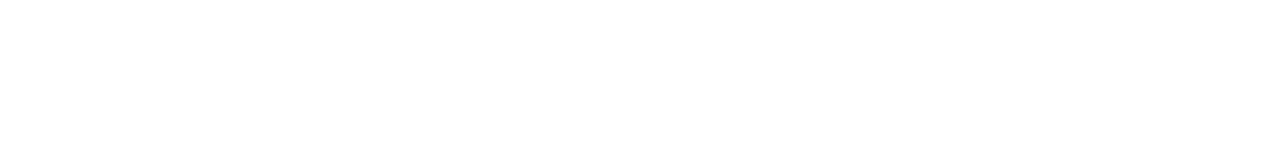
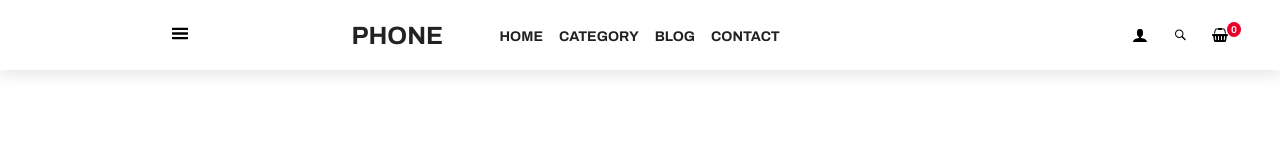
Before and after one commit to Eyakub/responsive-e-commerce, a plain HTML site: page index.html in a window 1280 px wide. Drawn offline with nearby package versions, Linux system fonts and the light colour scheme.

Commit message:
PC responsive for nav almost done, working on mobile responsive

```diff
--- a/index.html
+++ b/index.html
@@ -11,7 +11,90 @@
     />
     <!-- Favicon -->
 
-    <title>Document</title>
+    <!-- Required Core stylesheet -->
+    <link
+      rel="stylesheet"
+      href="node_modules/@glidejs/glide/dist/css/glide.core.min.css"
+    />
+
+    <!-- Optional Theme stylesheet -->
+    <link
+      rel="stylesheet"
+      href="node_modules/@glidejs/glide/dist/css/glide.theme.min.css"
+    />
+    <link href="https://unpkg.com/aos@2.3.1/dist/aos.css" rel="stylesheet" />
+
+    <!-- stylesheet -->
+    <link rel="stylesheet" href="style.css" />
+    <title>Phone Shop</title>
   </head>
-  <body></body>
+  <body>
+    <header class="header" id="header">
+      <div class="navigation">
+        <div class="container">
+          <div class="nav">
+            <div class="nav__hamburger">
+              <svg>
+                <use xlink:href="./images/sprite.svg#icon-menu"></use>
+              </svg>
+            </div>
+            <div class="nav__logo">
+              <a href="#" class="scroll-link">PHONE</a>
+            </div>
+            <div class="nav__menu open">
+              <div class="menu__top">
+                <span class="nav__category">PHONE</span>
+                <a href="#" class="close__toggle">
+                  <svg>
+                    <use xlink:href="./images/sprite.svg#icon-cross">
+                  </svg>
+                </a>
+              </div>
+              <ul class="nav__list">
+                <li class="nav__item">
+                  <a href="#header" class="nav__link scroll-link">Home</a>
+                </li>
+                <li class="nav__item">
+                  <a href="#category" class="nav__link scroll-link">Category</a>
+                </li>
+                <li class="nav__item">
+                  <a href="#news" class="nav__link scroll-link">Blog</a>
+                </li>
+                <li class="nav__item">
+                  <a href="#contact" class="nav__link scroll-link">Contact</a>
+                </li>
+              </ul>
+            </div>
+
+            <div class="nav__icons">
+              <a href="#" class="icon__item">
+                <svg>
+                  <use xlink:href="./images/sprite.svg#icon-user">
+                </svg>
+              </a>
+              <a href="#" class="icon__item">
+                <svg>
+                  <use xlink:href="./images/sprite.svg#icon-search">
+                </svg>
+              </a>
+              <a href="#" class="icon__item">
+                <svg>
+                  <use xlink:href="./images/sprite.svg#icon-shopping-basket">
+                </svg>
+                <span id="cart__total">0</span>
+              </a>
+            </div>
+          </div>
+        </div>
+      </div>
+    </header>
+
+    <!-- GlideJS-->
+    <script src="node_modules/@glidejs/glide/dist/glide.min.js"></script>
+    <!--AOS-->
+    <script src="https://unpkg.com/aos@2.3.1/dist/aos.js"></script>
+    <script src="./js/index.js"></script>
+    <script src="./js/products.js"></script>
+    <script src="./js/slider.js"></script>
+  </body>
 </html>
--- /dev/null
+++ b/js/index.js
@@ -0,0 +1,22 @@
+// Navigation
+const navOpen = document.querySelector(".nav__hamburger");
+const navClose = document.querySelector(".close__toggle");
+const menu = document.querySelector(".nav__menu");
+const navContainer = document.querySelector(".nav__menu");
+
+navOpen.addEventListener("click", () => {
+    menu.classList.add("open");
+    document.body.classList.add("active");
+    navContainer.style.left = "0";
+    navContainer.style.width = "30rem";
+});
+
+navClose.addEventListener('click', () => {
+    menu.classList.remove('open');
+    document.body.classList.remove('active');
+    navContainer.style.left = "-30rem";
+    navContainer.style.width = "0";
+});
+
+// AOS init
+AOS.init();
--- a/style.css
+++ b/style.css
@@ -0,0 +1,252 @@
+:root {
+  --primaryColor: #f1f1f1;
+  --black: #222;
+  --black2: #555;
+  --black3: #252525;
+  --black4: #000;
+  --black5: #212529;
+  --orange: #eb0028;
+  --white: #fff;
+  --grey: #959595;
+  --grey2: #666;
+  --grey3: #ccc;
+  --secondaryColor: #2b1f4d;
+  --yellow: #ffcc00;
+  --green: #59b210;
+  --blue: rgb(56, 10, 223);
+}
+
+*,
+*::before,
+*::after {
+  margin: 0;
+  padding: 0;
+  box-sizing: initial;
+}
+
+html {
+  font-size: 62.5%;
+  box-sizing: border-box;
+}
+
+body,
+input {
+  font-size: 1.6rem;
+  font-weight: 400;
+  font-family: "Archivo", sans-serif;
+  color: var(--black);
+}
+
+a {
+  text-decoration: none;
+}
+
+ul {
+  list-style: none;
+}
+
+img {
+  max-width: 100%;
+}
+
+h3,
+h4 {
+  font-weight: 500;
+}
+
+/*
+Header
+*/
+.header {
+  position: relative;
+}
+.container {
+  width: 100%;
+  max-width: 117rem;
+  margin: 0 auto;
+  padding: 0 1.9rem;
+}
+
+/* navigation */
+.navigation {
+  position: relative;
+  height: 7rem;
+  box-shadow: 0 0.5rem 1.5rem rgba(0, 0, 0, 0.1);
+}
+
+.nav {
+  display: flex;
+  align-items: center;
+  justify-content: space-between;
+  height: 7rem;
+  width: 100%;
+  padding: 0 1rem;
+}
+
+.nav__logo a {
+  font-size: 2.5rem;
+  color: var(--black);
+  padding: 1.6rem;
+  font-weight: 700;
+}
+
+.nav__hamburger {
+  /* display: none; */
+  cursor: pointer;
+}
+
+.nav__hamburger svg {
+  height: 2.3rem;
+  width: 23rem;
+}
+
+.menu__top {
+  display: none;
+}
+
+.nav__menu {
+  width: 50%;
+}
+
+.nav__list {
+  display: flex;
+  align-items: center;
+  height: 100%;
+  width: 50%;
+}
+
+.nav__item:not(:last-child) {
+  margin-right: 1.6rem;
+}
+
+.nav__list .nav__link:link,
+.nav__list .nav__link:visited {
+  display: inline-block;
+  font-size: 1.4rem;
+  text-transform: uppercase;
+  color: var(--black);
+  transition: color 0.3s ease-in-out;
+}
+
+.nav__list .nav__link:hover {
+  color: var(--orange);
+}
+
+.nav__icons{
+    display: flex;
+    position: relative;
+}
+
+.nav__icons .icon__item svg{
+    width: 1.6rem;
+    height: 1.6rem;
+}
+
+.nav__icons .icon__item{
+    display: flex;
+    justify-content: center;
+    align-items: center;
+    padding: .7rem;
+    border-radius: 50%;
+    transition: all .3s ease-in-out;
+}
+
+.nav__icons .icon__item:link,
+.nav__icons .icon__item:visited{
+    color: var(--black);
+}
+
+.nav__icons .icon__item:hover{
+    background-color: var(--orange);
+    border: 1px solid var(--black);
+}
+
+.nav__icons .icon__item:not(:last-child){
+    margin-right: 1rem;
+}
+
+.nav__icons #cart__total{
+    font-size: 1rem;
+    position: absolute;
+    top:2px;
+    right: -6px;
+    background-color: var(--orange);
+    padding: .2rem .4rem;
+    border-radius: 100%;
+    color: var(--primaryColor);
+}
+
+@media only screen and(max-width: 768px){
+    .nav__menu{
+        position:fixed;
+        top: 0;
+        left: -30rem;
+        width: 0;
+        background-color: var(--white);
+        z-index: 9990;
+        height: 100%;
+        transition: all .3s;
+    }
+
+    .nav__menu.open{
+        left: 0rem;
+        width: 30rem;
+    }
+
+    .nav__logo{
+        width: 50%;
+    }
+
+    .nav__hamburger{
+        display: block;
+    }
+
+    .menu__top{
+        display: flex;
+        align-items: center;
+        justify-content: space-between;
+        background-color: var(--orange);
+        padding: 1.8rem 1rem;
+    }
+
+    .menu__top svg{
+        height: 1.6rem;
+        width: 1.6rem;
+        fill: var(--primaryColor);
+    }
+
+    .nav__category{
+        color: var(--white);
+        font-size: 2.3rem;
+        font-weight: 700;
+    }
+
+    .nav__list{
+        flex-direction: column;
+        align-items: flex-start;
+        padding: 1.6rem 1rem;
+    }
+
+    .nav_item:not(:last-child){
+        margin-right: 0;
+    }
+
+    .nav__list .nav__link:link,
+    .nav__list .nav__link:visited{
+        padding: 1.6rem 0;
+        width: 100%;
+        color: var(--gray);
+    }
+    body.active::before{
+        content: "";
+        position: fixed;
+        top: 0;
+        left: 0;
+        width: 100%;
+        height: 100%;
+        background: var(--black) none no-repeat 0 0;
+        opacity: .7;
+        z-index: 999;
+        transition: 0.8s;
+    }
+}
```
Also changed, not shown: js/products.js (added), js/slider.js (added).
